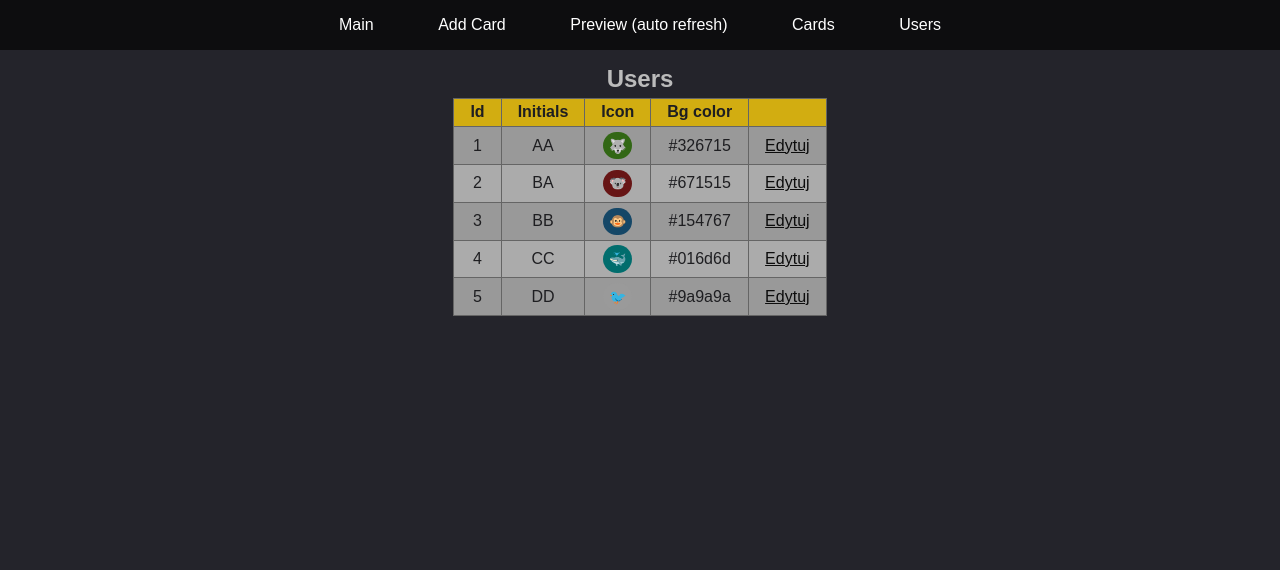
After one commit to bartiniem/BoardViewer, a Flask app: page /management/users in a window 1280 px wide. The commit adds this page. Shown: the top 570 px of the page. Run offline with Flask 2, Linux system fonts and the light colour scheme.

Commit message:
Support users data

```diff
--- /dev/null
+++ b/data/users.yaml
@@ -0,0 +1,20 @@
+- initials: AA
+  id: 1
+  icon: 🐺
+  color: '#326715'
+- initials: BA
+  id: 2
+  icon: 🐨
+  color: '#671515'
+- initials: BB
+  id: 3
+  icon: 🐵
+  color: '#154767'
+- initials: CC
+  id: 4
+  icon: 🐳
+  color: '#016d6d'
+- initials: DD
+  id: 5
+  icon: 🐦
+  color: '#9a9a9a'
--- a/datautils.py
+++ b/datautils.py
@@ -6,6 +6,7 @@
 
 import yaml
 
+USERS_FILENAME = "data/users.yaml"
 
 class DataUtils:
 
@@ -42,3 +43,26 @@ class DataUtils:
             if str(card.get("id")) == str(card_id):
                 matched_card = card
         return matched_card
+
+    def get_users(self):
+        users = self.load_yaml_data(USERS_FILENAME)
+        return users
+
+    def get_user(self, initials):
+        users = self.load_yaml_data(USERS_FILENAME)
+        user = [user for user in users if user.get("initials") == initials]
+        return user[0] if user else {}
+
+    def update_user_data(self, cards):
+        for card in cards:
+            user = self.get_user(card.get("author"))
+            card["author_icon"] = user.get("icon") if user else card["author"]
+            card["author_color"] = user.get("color") if user else "#333"""
+        return cards
+
+    def update_votes_data(self, votes):
+        for vote in votes:
+            user = self.get_user(vote.get("author"))
+            vote["author_icon"] = user.get("icon") if user else vote["author"]
+            vote["author_color"] = user.get("color") if user else "#333"
+        return votes
--- a/main.py
+++ b/main.py
@@ -31,6 +31,9 @@ def index():
     bad_cards = [card for card in cards if card.get("type") in "bad"]
     votes = DataUtils().load_yaml_data(VOTES_FILE)
     sum_cards = len(cards)
+    good_cards = DataUtils().update_user_data(good_cards)
+    bad_cards = DataUtils().update_user_data(bad_cards)
+    votes = DataUtils().update_votes_data(votes)
     return render_template('dashboard.html', title="BoardViewer", good_cards=good_cards, bad_cards=bad_cards,
                            last_update=last_update, votes=votes, sum_cards=sum_cards,
                            last_show_id=app.config['last_show_id'])
@@ -44,6 +47,9 @@ def preview():
     bad_cards = [card for card in cards if card.get("type") in "bad"]
     votes = DataUtils().load_yaml_data(VOTES_FILE)
     sum_cards = len(cards)
+    good_cards = DataUtils().update_user_data(good_cards)
+    bad_cards = DataUtils().update_user_data(bad_cards)
+    votes = DataUtils().update_votes_data(votes)
     return render_template('preview.html', title="BoardViewer", good_cards=good_cards, bad_cards=bad_cards,
                            last_update=last_update, votes=votes, sum_cards=sum_cards)
 
@@ -108,5 +114,11 @@ def show_card(card_id):
     return redirect(url_for('management_cards'))
 
 
+@app.route('/management/users', methods=['GET', 'POST'])
+def management_users():
+    users = DataUtils().get_users()
+    return render_template('management_users.html', title="Management users", users=users)
+
+
 if __name__ == '__main__':
     app.run(debug=False, port=5002)
--- a/static/css/main.css
+++ b/static/css/main.css
@@ -143,8 +143,15 @@ body::-webkit-scrollbar-thumb {
 .card-line-text {
     padding: 0.9em;
     font-size: 18px;
-    display: block;
     min-height: 85px;
+    display: table-cell;
+    vertical-align: middle;
+    height: 85px;
+    width: 200px;
+}
+
+.card-line-text-large {
+    width: 445px;
 }
 
 .card-line-border {
@@ -315,8 +322,8 @@ input, select, textarea {
     padding: 0.4em;
     display: inline-block;
     font-size: 14px;
-    color: #444;
-    background-color: #f3ebeb;
+    color: #eaeaea;
+    background-color: #6b6b6b;
     border-radius: 16px;
     line-height: 16px;
 }
@@ -325,3 +332,7 @@ input, select, textarea {
     color: #555;
     margin: 0 0.5em;
 }
+
+.vote-label {
+    margin: 0 0.2em;
+}
--- a/templates/card.html
+++ b/templates/card.html
@@ -1,7 +1,7 @@
 {% if card.show == true %}
   <div class="card{{' card-large' if card.name|length > 80}}">
       <span class="card-main">
-          <span class="card-line-text">
+          <span class="card-line-text{{' card-line-text-large' if card.name|length > 80}}">
               {% if card.name|length > 180 %}
                 <span title="{{card.name}}">{{card.name[0:180]}}..․</span>
               {% else %}
@@ -18,6 +18,6 @@
       {% else %}
       <span class="card-line-emotion">{{card.emotions}}</span>
       {% endif %}
-      <span class="card-line-author author-{{card.author}}">{{card.author}}</span>
+      <span class="card-line-author author-{{card.author}}" title="{{card.author}}" style="background-color: {{card.author_color}}">{{card.author_icon}}</span>
       </div>
 {% endif %}
--- a/templates/head.html
+++ b/templates/head.html
@@ -3,5 +3,4 @@
     <meta charset="utf-8">
     <link rel="stylesheet" href='/static/css/main.css' />
     <link rel="stylesheet" href='/static/css/table.css' />
-    <link rel="stylesheet" href='/static/css/authors.css' />
 </head>
--- /dev/null
+++ b/templates/management_users.html
@@ -0,0 +1,7 @@
+<!DOCTYPE html>
+<html lang="pl-PL">
+{% include 'head.html' %}
+<body class="body-bck">
+    {% include 'users_table.html' %}
+</body>
+</html>
--- a/templates/navbar_management.html
+++ b/templates/navbar_management.html
@@ -3,4 +3,5 @@
         <span class="navbar"><a href="/add_card">Add Card</a></span>
         <span class="navbar"><a href="/preview">Preview (auto refresh)</a></span>
         <span class="navbar"><a href="/management/cards">Cards</a></span>
+        <span class="navbar"><a href="/management/users">Users</a></span>
 </div>
--- /dev/null
+++ b/templates/users_table.html
@@ -0,0 +1,35 @@
+<!DOCTYPE html>
+<html lang="pl-PL">
+{% include 'head.html' %}
+<body class="body-bck">
+  {% include 'navbar_management.html' %}
+  <div id="main-window" class="main-window">
+      <div class="middle-cont">
+          <span class="middle-title">Users</span>
+          <div class="cards">
+              <div class="form-card">
+                  <table class="table">
+                    <tr>
+                        <th>Id</th>
+                        <th>Initials</th>
+                        <th>Icon</th>
+                        <th>Bg color</th>
+                        <th></th>
+                    </tr>
+                      {% for user in users %}
+                        <tr>
+                            <td>{{user.id}}</td>
+                            <td>{{user.initials}}</td>
+                            <td><span class="logo-author-small" style="background-color: {{user.color}}">{{user.icon}}</span></td>
+                            <td>{{user.color}}</td>
+                            <td><a href="/management/user/{{user.id}}">Edytuj</a></td>
+                        </tr>
+                      {% endfor %}
+                </table>
+              </div>
+          </div>
+      </div>
+      {% include 'footer.html' %}
+  </div>
+</body>
+</html>
```
Also changed, not shown: data/cards.yaml (+11 -11 lines), data/votes.yaml (+21 -3 lines), static/css/authors.css (deleted, +0 -24 lines), templates/navbar.html (+6 -3 lines).
